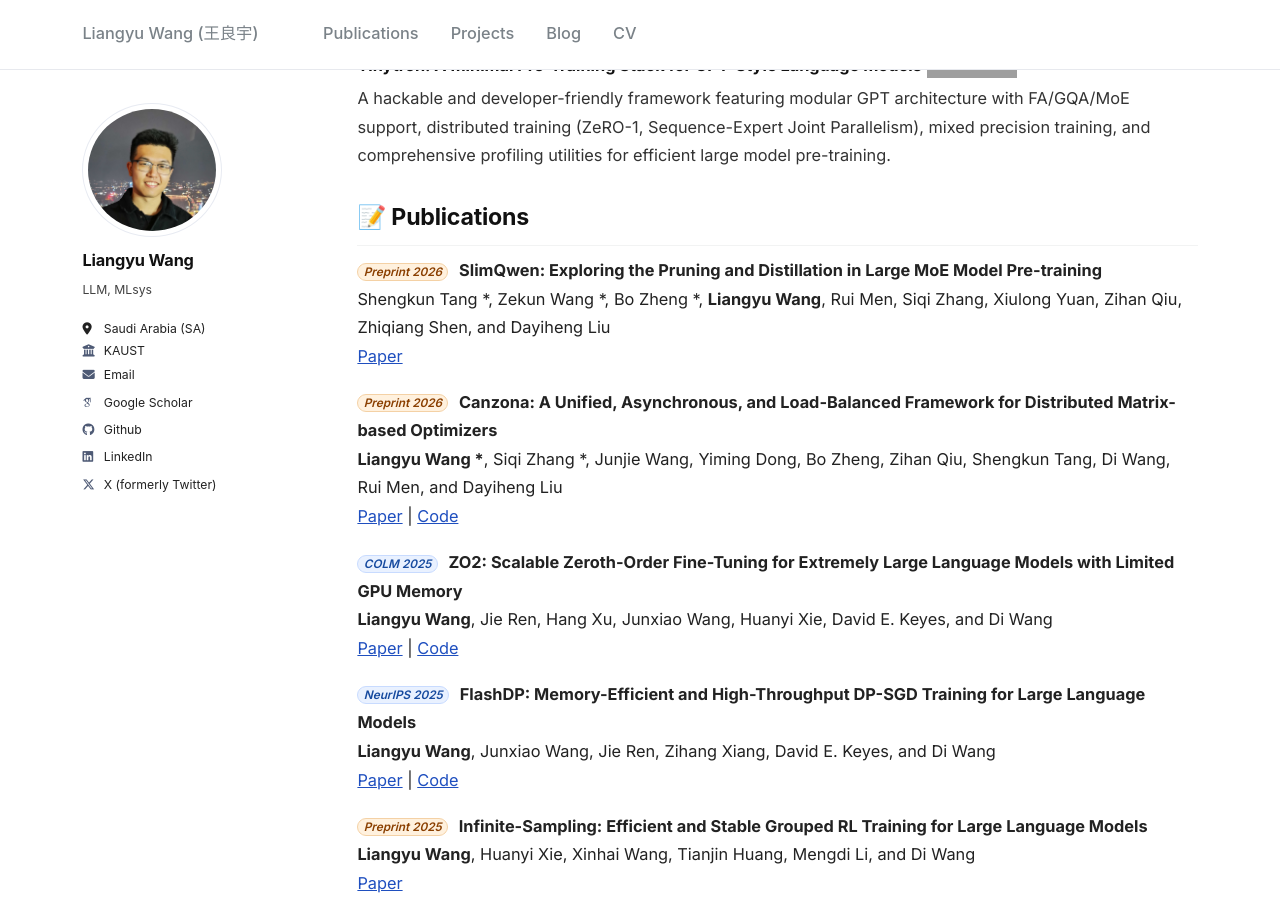
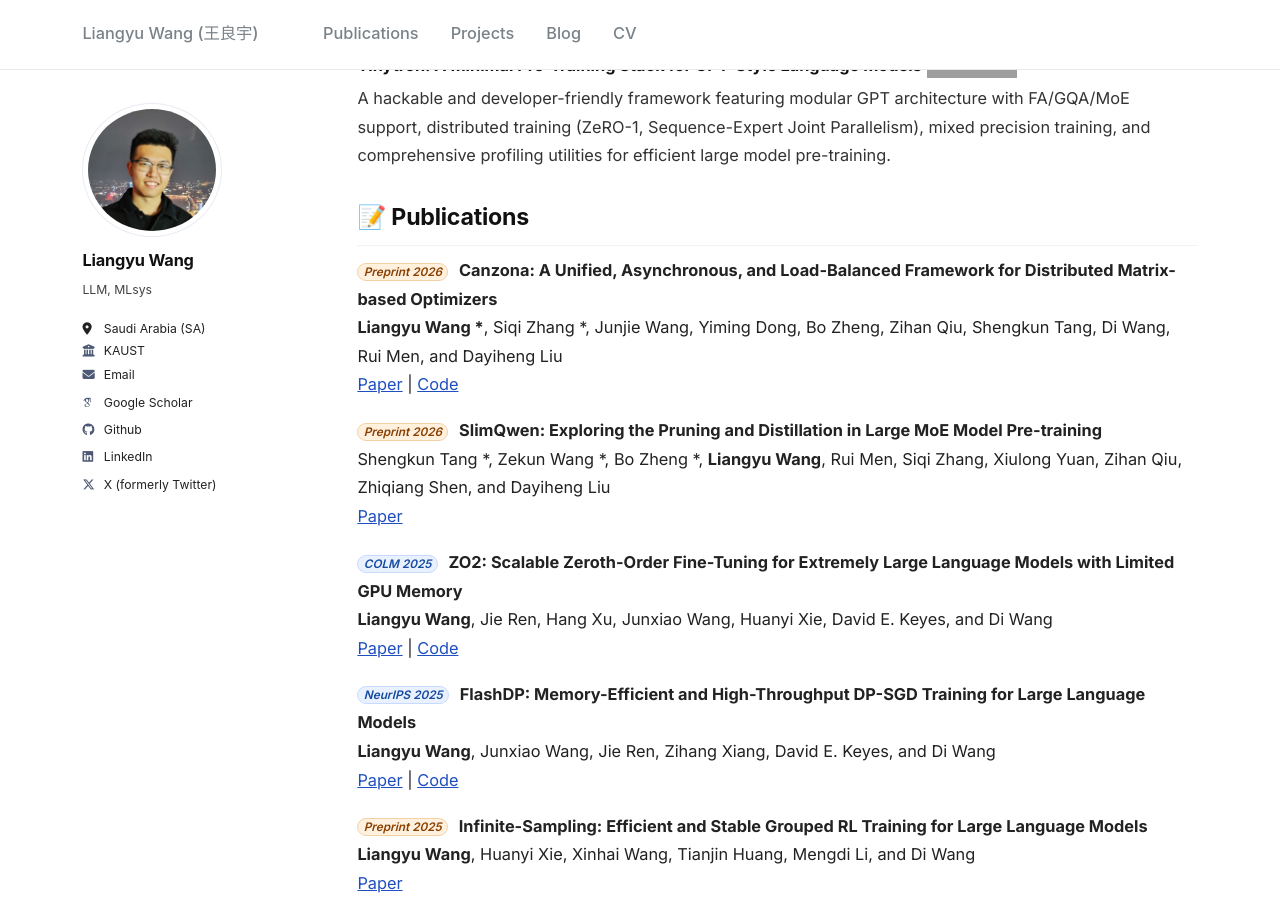
Before and after one commit to liangyuwang/liangyuwang.github.io, a Jekyll site: the page built from _pages/about.md, in a window 1280 px wide and 900 px high, scrolled down 1620 px. Built offline with Jekyll 4.4.1, drawn with Linux system fonts in a browser that asks for light colours; some web fonts are replaced; grey boxes are pictures that could not be loaded.

Commit message:
update about

```diff
--- a/_pages/about.md
+++ b/_pages/about.md
@@ -103,15 +103,15 @@ My research interests include optimizing distributed training and inference of L
 <h2 class="section-title">📝 Publications</h2>
 
 <div class="publication-item">
+<strong><em class="venue venue-preprint">Preprint 2026</em> Canzona: A Unified, Asynchronous, and Load-Balanced Framework for Distributed Matrix-based Optimizers</strong><br>
+<strong>Liangyu Wang *</strong>, Siqi Zhang *, Junjie Wang, Yiming Dong, Bo Zheng, Zihan Qiu, Shengkun Tang, Di Wang, Rui Men, and Dayiheng Liu<br>
+<a href="https://arxiv.org/pdf/2602.06079">Paper</a> | <a href="https://github.com/liangyuwang/Megatron-Canzona">Code</a>
+</div>
+
+<div class="publication-item">
 <strong><em class="venue venue-preprint">Preprint 2026</em> SlimQwen: Exploring the Pruning and Distillation in Large MoE Model Pre-training</strong><br>
 Shengkun Tang *, Zekun Wang *, Bo Zheng *, <strong>Liangyu Wang</strong>, Rui Men, Siqi Zhang, Xiulong Yuan, Zihan Qiu, Zhiqiang Shen, and Dayiheng Liu<br>
 <a href="https://arxiv.org/pdf/2605.08738">Paper</a>
-</div>
-
-<div class="publication-item">
-<strong><em class="venue venue-preprint">Preprint 2026</em> Canzona: A Unified, Asynchronous, and Load-Balanced Framework for Distributed Matrix-based Optimizers</strong><br>
-<strong>Liangyu Wang *</strong>, Siqi Zhang *, Junjie Wang, Yiming Dong, Bo Zheng, Zihan Qiu, Shengkun Tang, Di Wang, Rui Men, and Dayiheng Liu<br>
-<a href="https://arxiv.org/pdf/2602.06079">Paper</a> | <a href="https://github.com/liangyuwang/Megatron-Canzona">Code</a>
 </div>
 
 <div class="publication-item">
```
